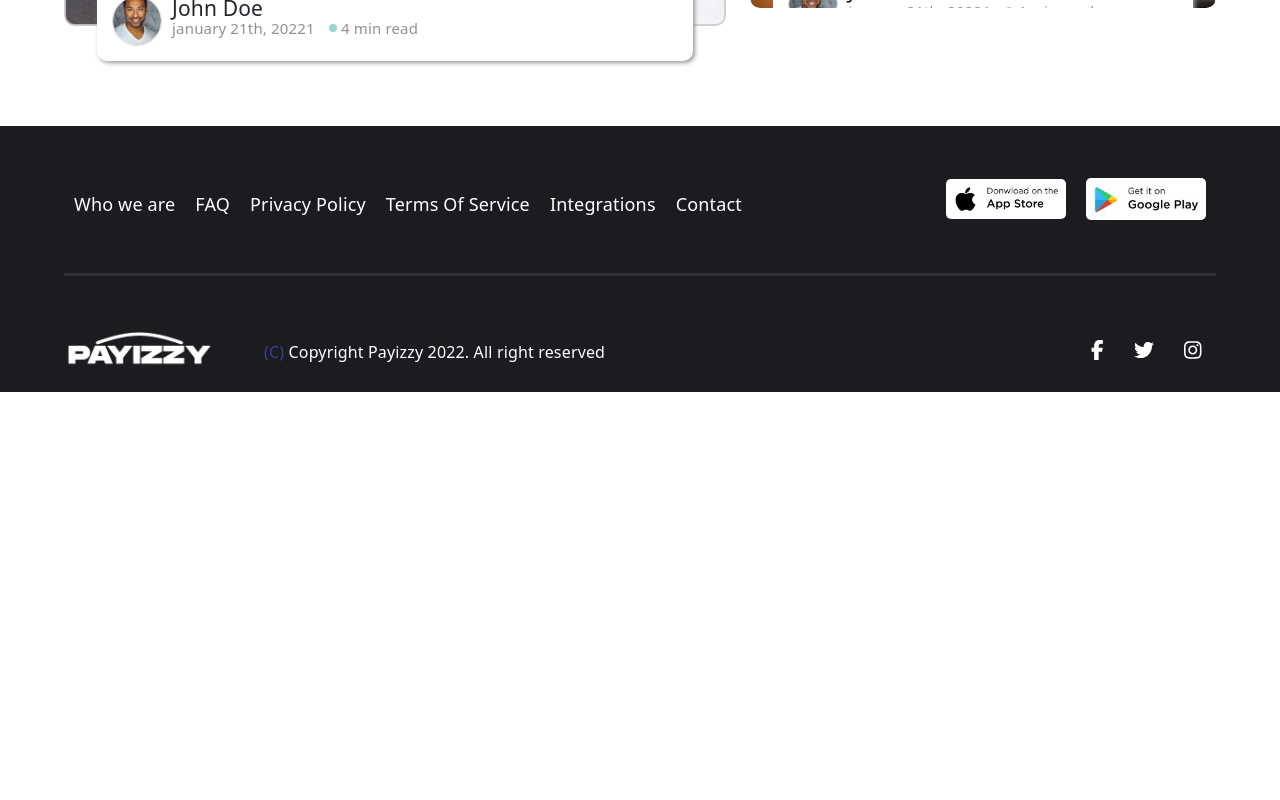
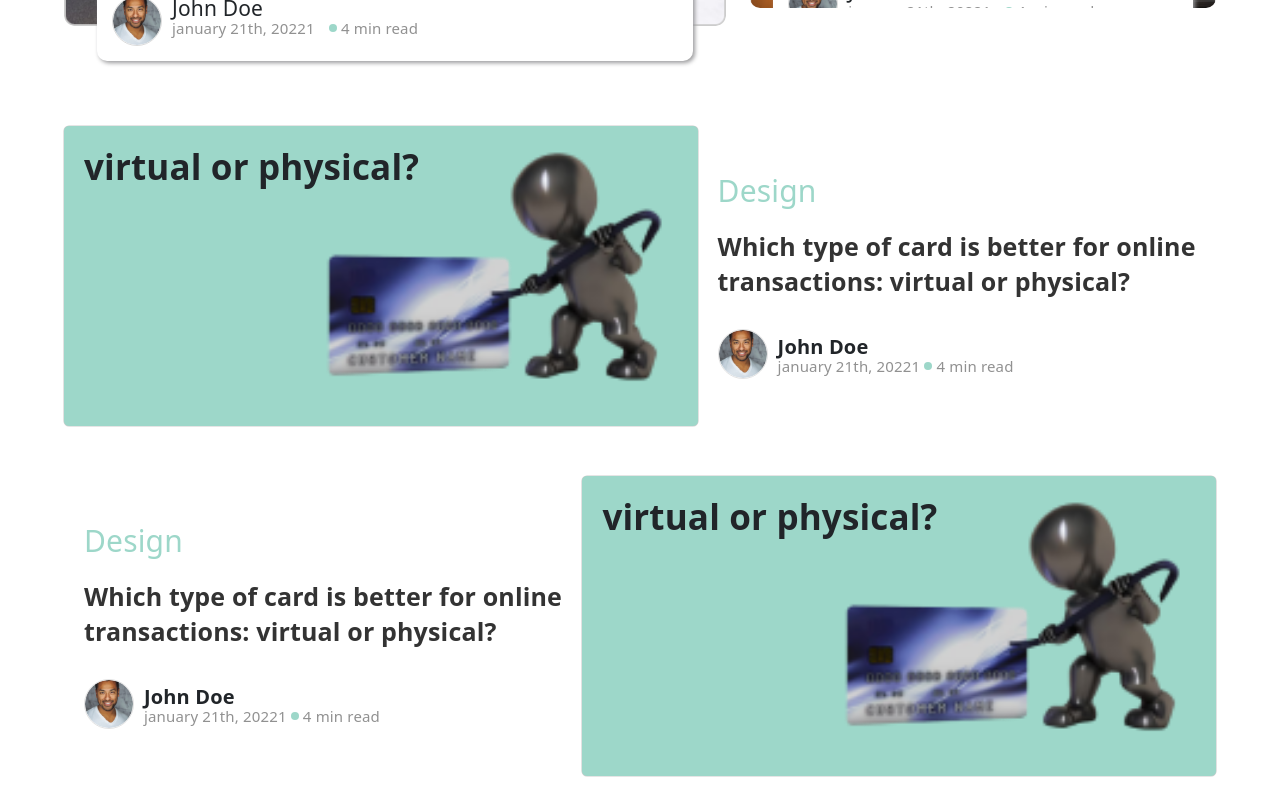
Before and after one commit to Boogie27/payizzy, a React (Create React App) app: page /blog in a window 1280 px wide. Shown: the part 2320-3120 px from the top of the page. Before the commit the page ends 2712 px from the top, so only its background shows below. Built offline with nearby package versions, Linux system fonts and the light colour scheme.

Commit message:
payizzy-app

```diff
--- a/src/components/blog/home/Blog.js
+++ b/src/components/blog/home/Blog.js
@@ -4,6 +4,9 @@ import TitleHeader from './TitleHeader'
 import BlogBanner from './BlogBanner'
 import FeaturedPost from './FeaturedPost'
 import TrendingBlog from './TrendingBlog'
+import HowTo from './HowTo'
+
+
 
 
 
@@ -16,6 +19,7 @@ const Blog = ({featuredPost}) => {
             <BlogBanner/>
             <FeaturedPost featuredPost={featuredPost}/>
             <TrendingBlog/>
+            <HowTo/>
         </div>
     )
 }
--- /dev/null
+++ b/src/components/blog/home/HowTo.js
@@ -0,0 +1,114 @@
+
+import React, { Fragment } from 'react';
+import { NavLink } from 'react-router-dom'
+import { FontAwesomeIcon } from '@fortawesome/react-fontawesome'
+import {
+    faCircle,
+ } from '@fortawesome/free-solid-svg-icons'
+import {  blog_img, user_img, } from '../../File'
+
+
+
+
+
+const HowTo = () => {
+    return (
+        <div className="how-to-container">
+            <HowToContent direction="right"/>
+            <HowToContent direction="left"/>
+        </div>
+    )
+}
+
+
+export default HowTo
+
+
+
+
+const HowToContent = ({direction}) => {
+    return (
+        <Fragment>
+            {
+                direction === 'right' ? (
+                    <div className="howto-content">
+                        <LeftSide/>
+                        <RightSide/>
+                    </div>
+                ) : (
+                    <div className="howto-content">
+                        <RightSide/>
+                        <LeftSide/>
+                    </div>
+                )
+            }
+        </Fragment>
+
+    )
+}
+
+
+
+
+const LeftSide = () => {
+    return (
+        <div className="left-side">
+            <img src={blog_img('6.png')} alt="howto-1"/>
+            <div className="title-header">
+                <h3>virtual or physical?</h3>
+            </div>
+        </div>
+    )
+}
+
+
+
+
+
+
+
+const RightSide = () => {
+    return (
+        <div className="right-side">
+            <div className="">
+                <RightHowToTop/>
+                <RightHowToBottom/>
+            </div>
+        </div>
+    )
+}
+
+
+
+
+const RightHowToTop = () => {
+    return (
+        <div className="right-howto-top">
+            <div className="title-header">
+                <NavLink to="/blog"><h3>Design</h3></NavLink>
+            </div>
+            <p>Which type of card is better for online transactions: virtual or physical?</p>
+        </div>
+    )
+}
+
+
+
+const RightHowToBottom = () => {
+    return (
+        <div className="right-howto-bottom">
+            <div className="image">
+                <img src={user_img('1.png')} alt="blog-user-1"/>
+            </div>
+            <div className="content">
+                <ul>
+                    <li className="name">John Doe</li>
+                    <li className="date">
+                        january 21th, 20221
+                        <span className="duration"> <FontAwesomeIcon   className="icon" icon={faCircle} /> 4 min read</span>
+                    </li>
+                </ul>
+            </div>
+        </div>
+    )
+}
--- a/src/components/blog/home/TrendingBlog.js
+++ b/src/components/blog/home/TrendingBlog.js
@@ -115,10 +115,10 @@ const RightSide = () => {
     return (
         <div className="right-side-main">
             <Row className="show-grid">
-                <Col xs={12} sm={12} md={6} lg={12} xl={12}><RightSideItem/></Col>
-                <Col xs={12} sm={12} md={6} lg={12} xl={12}><RightSideItem/></Col>
-                <Col xs={12} sm={12} md={6} lg={12} xl={12}><RightSideItem/></Col>
-                <Col xs={12} sm={12} md={6} lg={12} xl={12}><RightSideItem/></Col>
+                <Col className="item" xs={12} sm={12} md={6} lg={12} xl={12}><RightSideItem/></Col>
+                <Col className="item" xs={12} sm={12} md={6} lg={12} xl={12}><RightSideItem/></Col>
+                <Col className="item" xs={12} sm={12} md={6} lg={12} xl={12}><RightSideItem/></Col>
+                <Col className="item" xs={12} sm={12} md={6} lg={12} xl={12}><RightSideItem/></Col>
             </Row>
         </div>
     )
--- a/src/components/css/Style.css
+++ b/src/components/css/Style.css
@@ -1483,15 +1483,22 @@ a {
     .trending-blog-body .right-side .float-content .float-bottom .content ul li.date{
         font-size: 12px;
     }
-    .trending-blog-body .left-side,
-    .trending-blog-body .right-side{
+    .trending-blog-body .left-side{
         margin-bottom: 100px;
+    }
+    .trending-blog-body .right-side-main .right-side{
+        width: 100%;
+        height: 100%;
+        margin-bottom: 0px;
+    }
+    .trending-blog-body .right-side-main .item{
+        margin-bottom: 70px;
     }
 }
 @media only screen and (max-width: 767px){
     .trending-blog-body .right-side-main .right-side{
         width: 100%;
-        height: 70%;
+        height: 100%;
         margin-bottom: 0px;
     }
 }
@@ -1522,3 +1529,95 @@ a {
         top: -2px;
     }
 }
+/* ************* BLOG PAGE HOW TO SECTION ************* */
+.how-to-container{
+    width: 90%;
+    margin: 0 auto;
+    margin-bottom: 50px;
+}
+.how-to-container .howto-content{
+    display: flex;
+    margin-bottom: 50px;
+    justify-content: space-between;
+}
+.how-to-container .howto-content .left-side{
+    width: 55%;
+}
+.how-to-container .howto-content .right-side{
+    width: 45%;
+}
+.how-to-container .howto-content .left-side{
+    height: 300px;
+    border-radius: 5px;
+    position: relative;
+    background: #9DD7C9;
+    box-shadow: 0px 0px 0px 0.548667px rgba(51, 51, 51, 0.25);
+}
+.how-to-container .howto-content .left-side{
+    padding: 20px;
+    text-align: right;
+}
+.how-to-container .howto-content .left-side img{
+    top: 10px;
+    right: 20px;
+    width: 370px;
+    height: 300px;
+    position: absolute;
+}
+.how-to-container .howto-content .left-side .title-header{
+    text-align: left;
+}
+.how-to-container .howto-content .left-side .title-header h3{
+    font-weight: bold;
+    font-size: 35px;
+}
+.how-to-container .howto-content .right-side{
+    display: flex;
+    align-items: center;
+    padding-left: 20px;
+}
+.howto-content .right-side .right-howto-top .title-header{
+    margin-bottom: 20px;
+}
+.howto-content .right-side .right-howto-top .title-header h3{
+    color: #9DD7C9;
+    font-size: 30px;
+}
+.howto-content .right-side .right-howto-top p{
+    color: #333;
+    font-weight: 600;
+    font-size: 25px;
+    line-height: 35px;
+    margin-bottom: 30px;
+}
+.howto-content .right-side .right-howto-bottom{
+    display: flex;
+    align-items: center;
+}
+.howto-content .right-side .right-howto-bottom .image img{
+    width:50px;
+    height: 50px;
+    border-radius: 50%;
+    border: 1px solid rgb(226, 226, 226);
+}
+.howto-content .right-side .right-howto-bottom .content ul li.name{
+    font-size: 20px;
+    font-weight: 600;
+}
+.howto-content .right-side .right-howto-bottom .content{
+    margin-left: 10px;
+}
+.howto-content .right-side .right-howto-bottom .content ul li{
+    line-height: 25px;
+}
+.howto-content .right-side .right-howto-bottom .content ul li.date{
+    font-size: 15px;
+    line-height: 15px;
+    color: rgb(145, 145, 145);
+}
+.howto-content .right-side .right-howto-bottom .content ul li.date span .icon{
+    top: -3px;
+    font-size: 8px;
+    color: #9DD7C9;
+    position: relative;
+}
```
Also changed, not shown: public/asset/images/blog/6.png (added).
